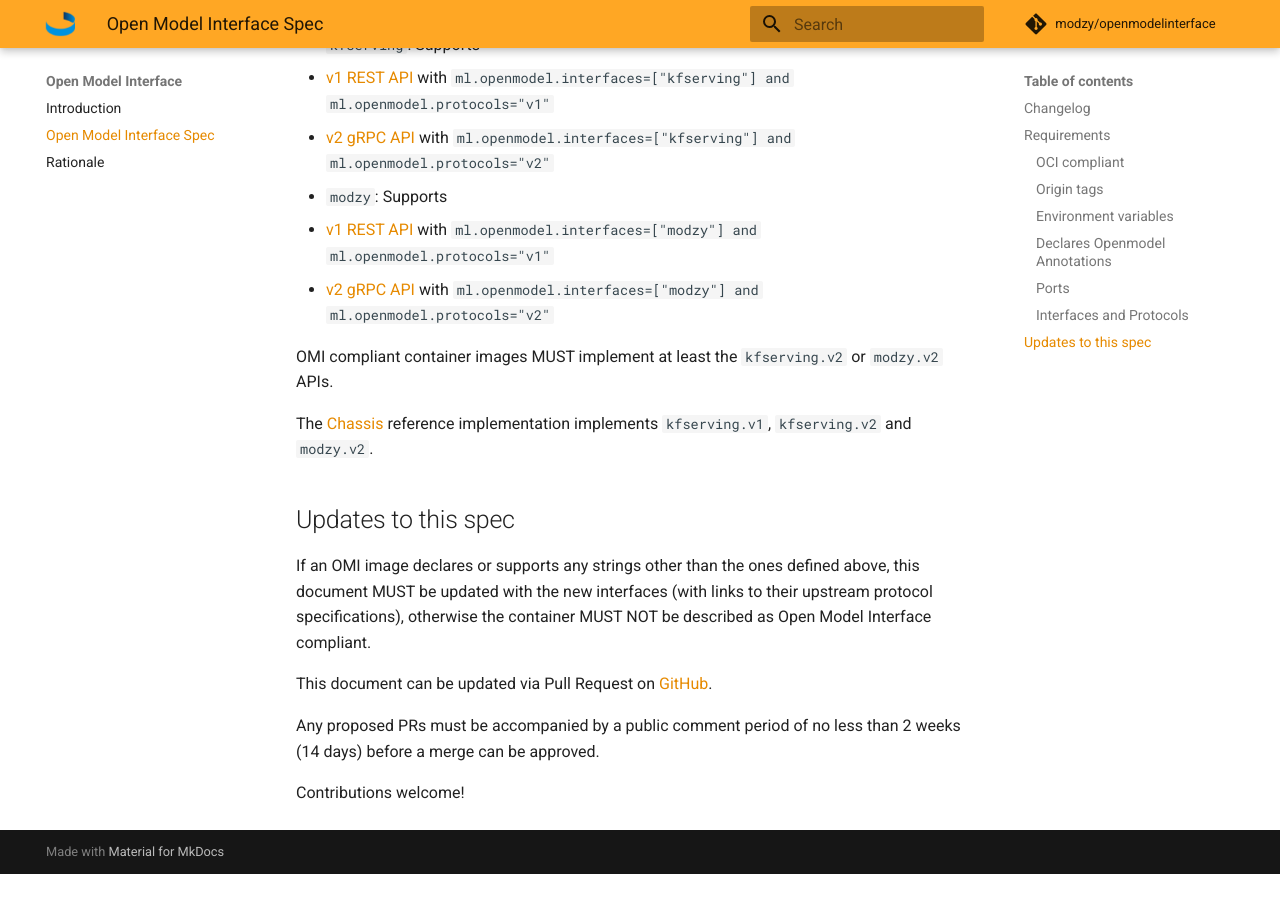
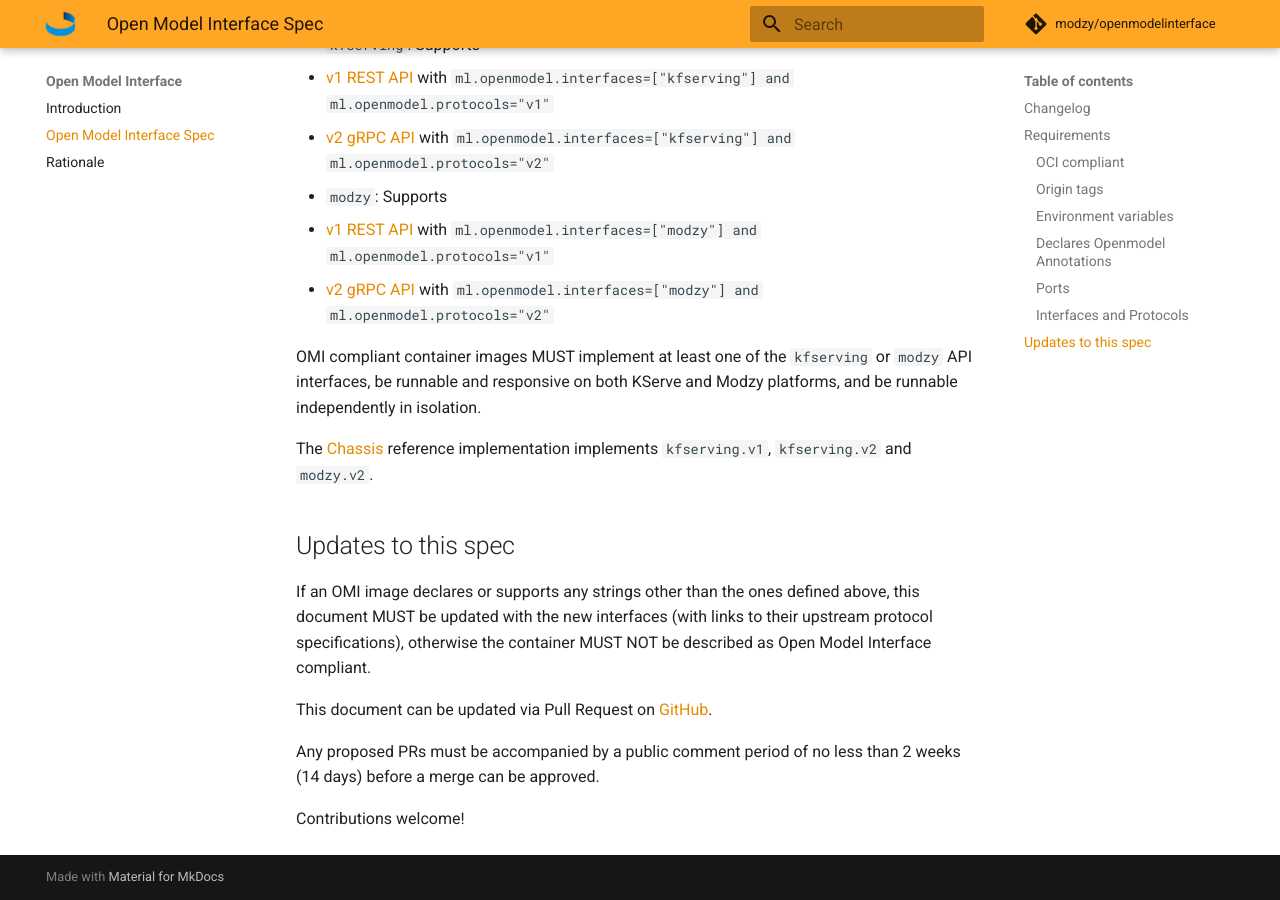
Before and after one commit to chassisml/openmodelinterface, an MkDocs documentation site: the page built from docs/spec.md, in a window 1280 px wide and 900 px high, scrolled down 1819 px. Built offline with MkDocs 1.6.1 and Material for MkDocs 9.7.7, drawn with Linux system fonts in a browser that asks for light colours; comment, search, counter and statistics services are not loaded; before the commit the page ends 2693 px from its top, so only the background shows below that.

Commit message:
Updated Modzy / KServe specifications

```diff
--- a/docs/spec.md
+++ b/docs/spec.md
@@ -60,7 +60,7 @@
   * [v1 REST API](https://docs.modzy.com/docs/container-specifications-rest) with `ml.openmodel.interfaces=["modzy"] and ml.openmodel.protocols="v1" `
   * [v2 gRPC API](https://docs.modzy.com/docs/container-specifications-grpc) with `ml.openmodel.interfaces=["modzy"] and ml.openmodel.protocols="v2" `
 
-OMI compliant container images MUST implement at least the `kfserving.v2` or `modzy.v2` APIs.
+OMI compliant container images MUST implement at least one of the `kfserving` or `modzy` API interfaces, be runnable and responsive on both KServe and Modzy platforms, and be runnable independently in isolation.
 
 The [Chassis](https://chassis.ml) reference implementation implements `kfserving.v1`, `kfserving.v2` and `modzy.v2`.
 
```
